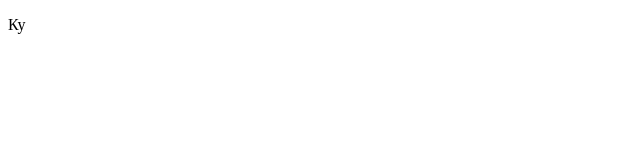
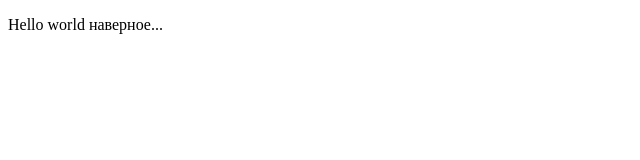
Before and after one commit to BoomCompany/test-shp, a plain HTML site: page index.html in a window 1280 px wide. Shown: the whole page, without its empty margins (0-640 px from the left). Drawn offline with Linux system fonts and the light colour scheme.

Commit message:
add inde2x

```diff
--- a/index.html
+++ b/index.html
@@ -7,6 +7,6 @@
    <title>Document</title>
 </head>
 <body>
-   <p>Ку</p>
+   <p>Hello world наверное...</p>
 </body>
 </html>
```
